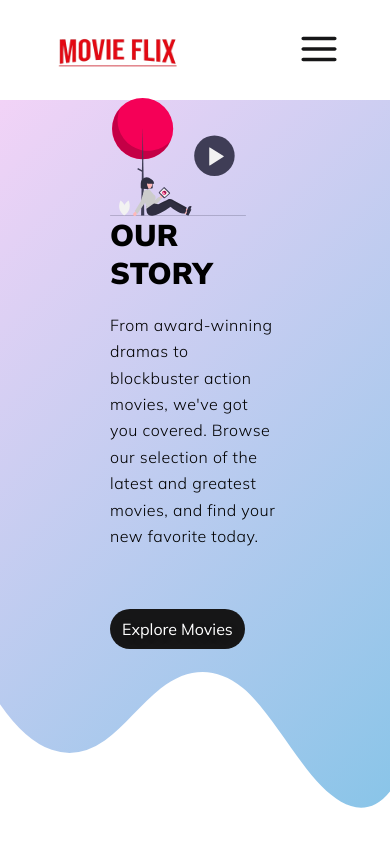
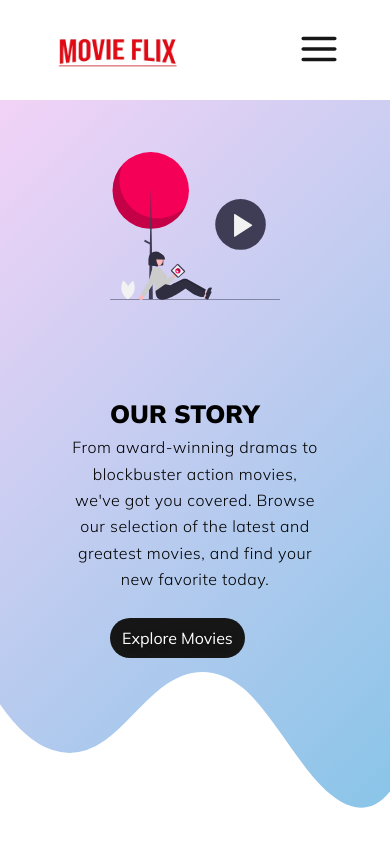
Before and after one commit to syedhassan123/Movieflix-web, a Next.js app: page /about in a window 390 px wide. Shown: the top 844 px of the page. Built offline with nearby package versions, Linux system fonts and the light colour scheme.

Commit message:
Styling completed

```diff
--- a/src/app/contact/contact.module.css
+++ b/src/app/contact/contact.module.css
@@ -3,7 +3,7 @@
 }
 
 .container{
-    padding: 0 6rem;
+    padding: 0 4rem;
     margin: 0 auto;
     text-align: center;
 }
--- a/src/app/globals.css
+++ b/src/app/globals.css
@@ -110,8 +110,11 @@ button:hover {
     }
 }
 
-@media (max-width: 480px) {
+@media (max-width: 750px) {
     button {
-        margin-bottom: 70px;
+        /* margin-bottom: 70px; */
+        text-align: center;
+
+
     }
 }
--- a/src/app/styles/hero.module.css
+++ b/src/app/styles/hero.module.css
@@ -74,24 +74,32 @@
 }
 
 
-@media screen and (max-width:768px) {
+@media screen and (max-width:930px) {
 
     .hero_content{
       order: 1;
       flex-wrap: wrap;
+      text-align: center;
     }
-
+    .hero_content p{
+        margin: 5px -42px;
+    }
 
     .hero_image{
         justify-content: center;
         order: 0;
-        width: 80%;
+        margin-top: 5px;
 
+
+
+    }
+    .hero_image img{
+        width: 70%;
     }
 
 
     .hero_content h1{
-        font-size:3rem;
+        font-size:2.5rem;
     }
 
     /*!*waves effect *!*/
@@ -101,3 +109,12 @@
 
 
 }
+
+
+@media screen and (max-width:420px) {
+    .hero_image img{
+        width: 130% !important;
+    }
+
+
+}
```
